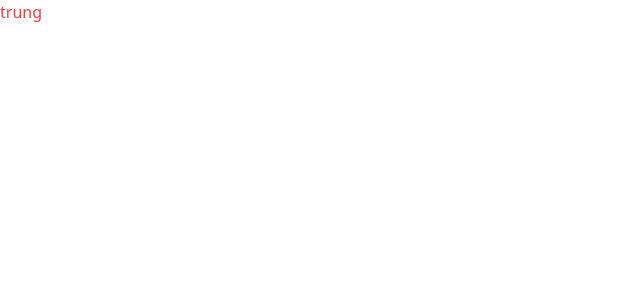
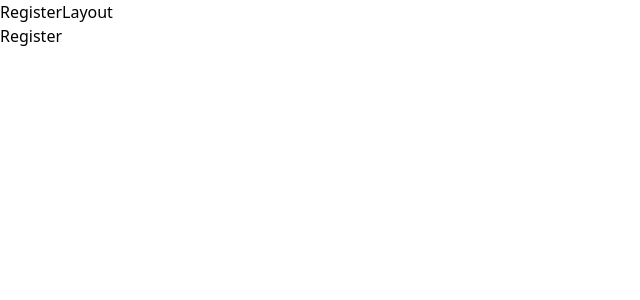
Before and after one commit to trunglvb/shoppe-react-typescipt, a React (Vite) app: page /register in a window 1280 px wide. Shown: the top 300 px of the page, without its empty margins (0-640 px from the left). Built offline with nearby package versions, Linux system fonts and the light colour scheme.

Commit message:
[SHOPEE-18]:  layout router

```diff
--- a/package.json
+++ b/package.json
@@ -14,7 +14,8 @@
   },
   "dependencies": {
     "react": "^18.2.0",
-    "react-dom": "^18.2.0"
+    "react-dom": "^18.2.0",
+    "react-router-dom": "^6.11.2"
   },
   "devDependencies": {
     "@types/node": "^20.2.1",
--- a/src/App.tsx
+++ b/src/App.tsx
@@ -1,7 +1,9 @@
+import useRouteElement from './hooks/useRouteElement'
 function App() {
+  const routeElement = useRouteElement()
   return (
     <>
-      <div className='text-red-500'>trung</div>
+      <div>{routeElement}</div>
     </>
   )
 }
--- /dev/null
+++ b/src/hooks/useRouteElement.tsx
@@ -0,0 +1,33 @@
+import { useRoutes } from 'react-router-dom'
+import RegisterLayout from 'src/layouts/RegisterLayout'
+import Login from 'src/pages/Login'
+import ProductList from 'src/pages/ProductList'
+import Register from 'src/pages/Register'
+
+const useRouteElement = () => {
+  const routeElement = useRoutes([
+    {
+      path: '/',
+      element: <ProductList />
+    },
+    {
+      path: '/login',
+      element: (
+        <RegisterLayout>
+          <Login />
+        </RegisterLayout>
+      )
+    },
+    {
+      path: '/register',
+      element: (
+        <RegisterLayout>
+          <Register />
+        </RegisterLayout>
+      )
+    }
+  ])
+  return routeElement
+}
+
+export default useRouteElement
--- /dev/null
+++ b/src/layouts/RegisterLayout/RegisterLayout.tsx
@@ -0,0 +1,16 @@
+interface IRegisterLayoutProps {
+  children?: React.ReactNode
+}
+
+const RegisterLayout = ({ children }: IRegisterLayoutProps) => {
+  return (
+    <>
+      <div>
+        RegisterLayout
+        {children}
+      </div>
+    </>
+  )
+}
+
+export default RegisterLayout
--- /dev/null
+++ b/src/layouts/RegisterLayout/index.ts
@@ -0,0 +1,3 @@
+import RegisterLayout from './RegisterLayout'
+
+export default RegisterLayout
--- /dev/null
+++ b/src/pages/Login/Login.tsx
@@ -0,0 +1,5 @@
+const Login = () => {
+  return <div>Login</div>
+}
+
+export default Login
--- /dev/null
+++ b/src/pages/Login/index.ts
@@ -0,0 +1,2 @@
+import Login from './Login'
+export default Login
--- /dev/null
+++ b/src/pages/ProductList/ProductList.tsx
@@ -0,0 +1,5 @@
+const ProductList = () => {
+  return <div>ProductList</div>
+}
+
+export default ProductList
--- /dev/null
+++ b/src/pages/ProductList/index.ts
@@ -0,0 +1,2 @@
+import ProductList from './ProductList'
+export default ProductList
--- /dev/null
+++ b/src/pages/Register/Register.tsx
@@ -0,0 +1,5 @@
+const Register = () => {
+  return <div>Register</div>
+}
+
+export default Register
--- /dev/null
+++ b/src/pages/Register/index.ts
@@ -0,0 +1,3 @@
+import Register from './Register'
+
+export default Register
```
Also changed, not shown: src/main.tsx (+4 -4 lines), 1 other file (tests, documents, lock files or other folders).
